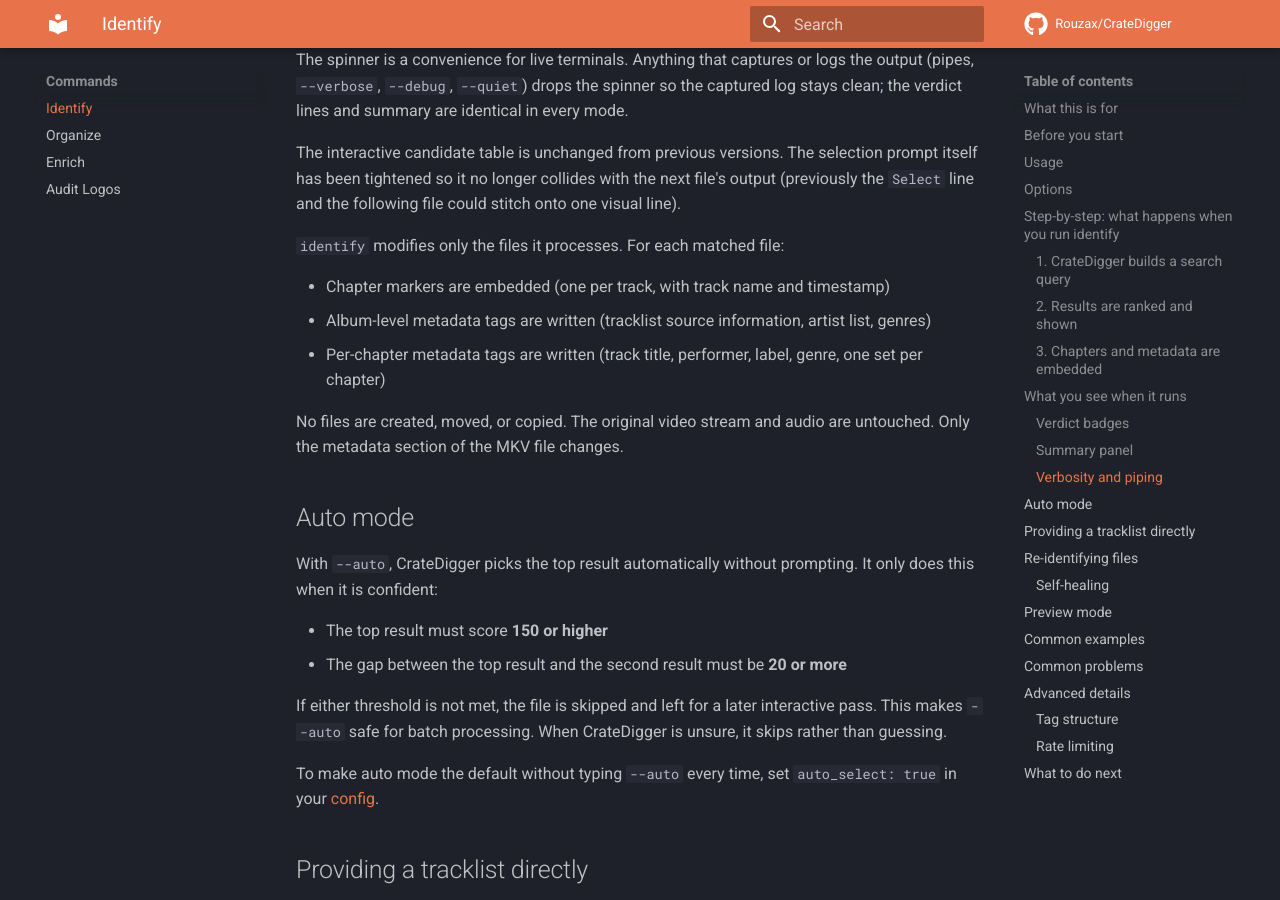
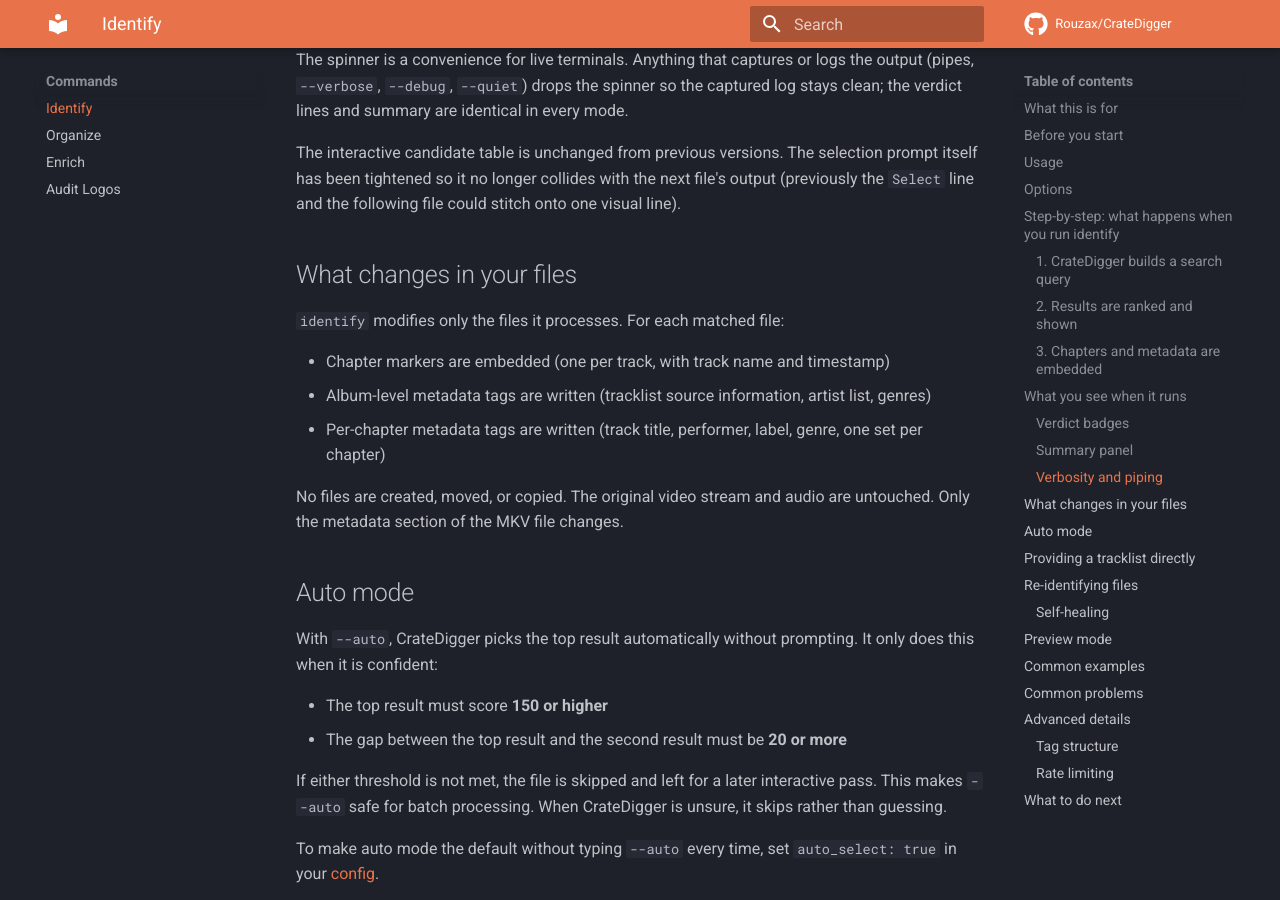
Before and after one commit to Rouzax/CrateDigger, an MkDocs documentation site: the page built from docs/commands/identify.md, in a window 1280 px wide and 900 px high, scrolled down 5079 px. Built offline with MkDocs 1.6.1 and Material for MkDocs 9.7.7, drawn with Linux system fonts in a browser that asks for light colours; comment, search, counter and statistics services are not loaded.

Commit message:
docs(identify): restore 'What changes in your files' H2 heading

```diff
--- a/docs/commands/identify.md
+++ b/docs/commands/identify.md
@@ -184,6 +184,8 @@
 The interactive candidate table is unchanged from previous versions. The selection prompt
 itself has been tightened so it no longer collides with the next file's output (previously
 the `Select` line and the following file could stitch onto one visual line).
+
+## What changes in your files
 
 `identify` modifies only the files it processes. For each matched file:
 
```
